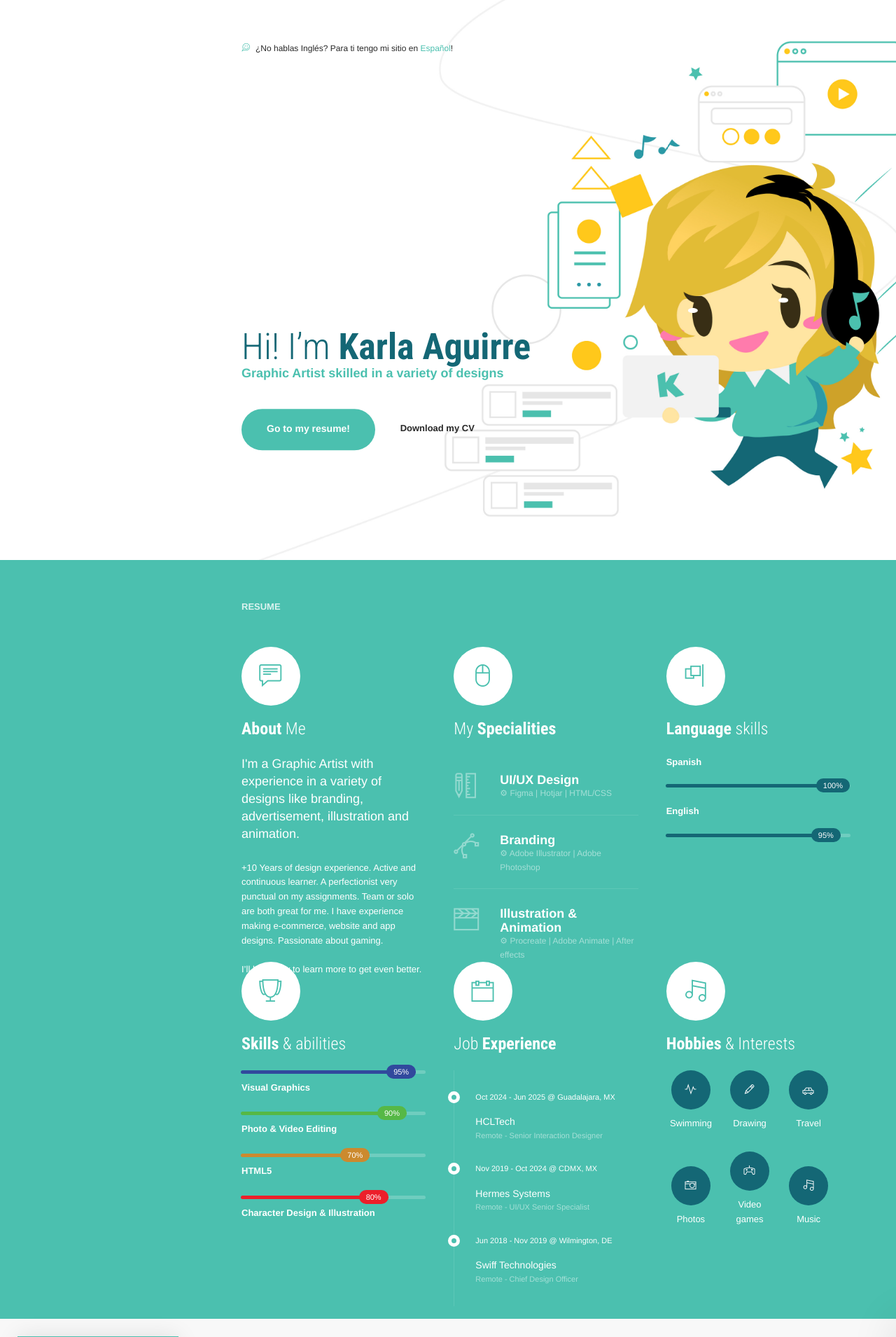
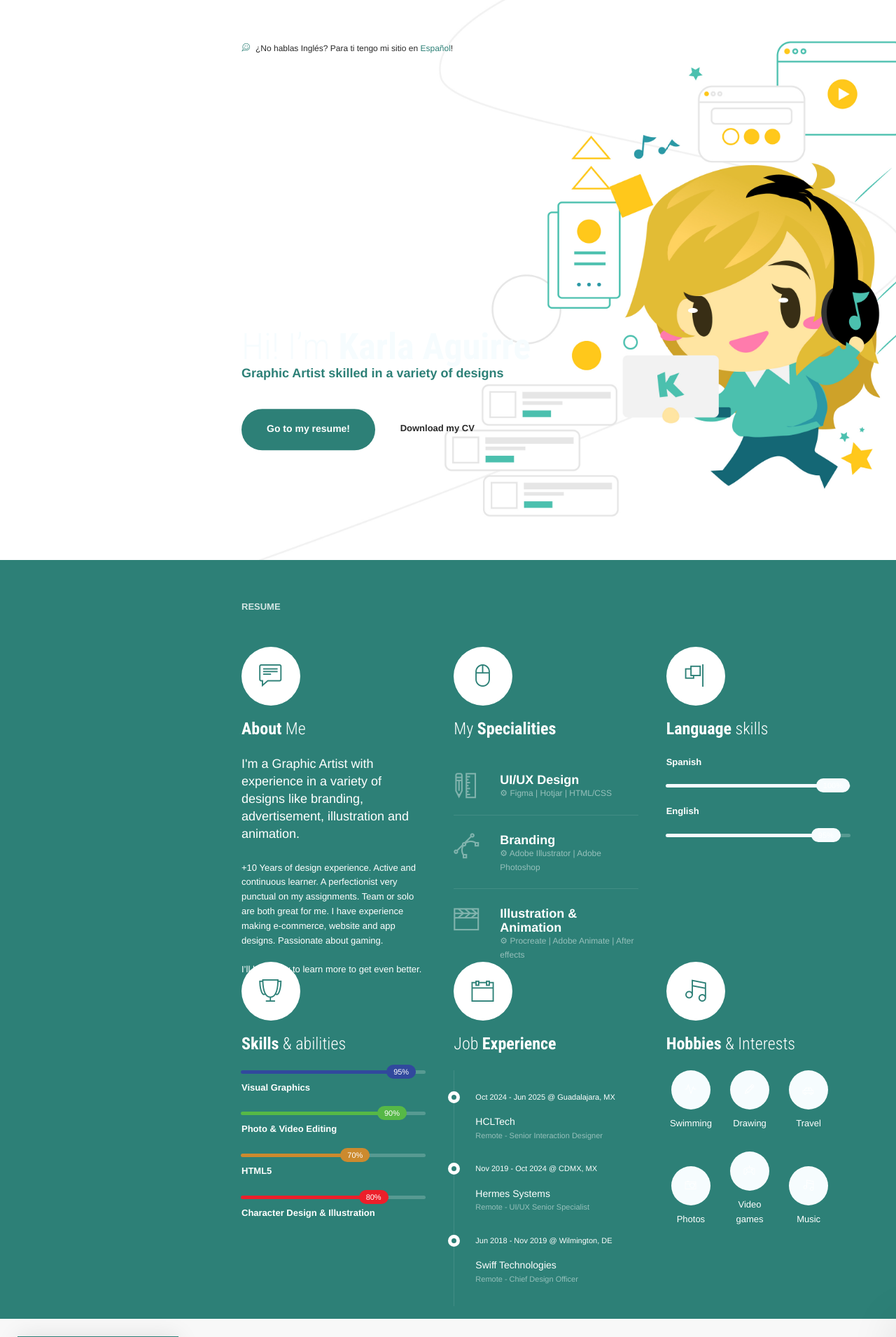
Before and after one commit to kiap91/karlaguirre, a PHP site: page / in a window 1280 px wide, after a click on "Portfolio". Shown: the top 1910 px of the page at 70% size. Run offline with PHP 8.4, Linux system fonts and the light colour scheme; some libraries are stand-ins or nearby versions.

Commit message:
testing accesibility colors

```diff
--- a/assets/css/color/custom.css
+++ b/assets/css/color/custom.css
@@ -2,7 +2,7 @@
 
 /* WITHOUT ACCESSIBILITY COLORS */
 
-a:hover, a:focus,
+/* a:hover, a:focus,
 .text-primary,
 .icon-white,
 #messenger-toggle,
@@ -30,18 +30,18 @@ a:hover, a:focus,
 #ajax-loader:before,
 .owl-pagination .owl-page.active > span {
 	background-color: #4BC0AF;
-}
+} */
 
 
 /* ACCESIBILITY COLORS */
 
-/* a:hover, a:focus,
+a:hover, a:focus,
 .text-primary,
 .icon-white,
 #messenger-toggle,
 .btn-primary:hover, .btn-primary:focus,
 .icon-primary.icon-hover:hover, .icon-primary.icon-hover:focus {
-	color: #1E5750;
+	color: #2D8077;
 }
 
 .bg-primary,
@@ -62,14 +62,14 @@ a:hover, a:focus,
 .nav-panels > li.active > a, .nav-panels > li.active > a:focus, .nav-panels > li.active > a:hover,
 #ajax-loader:before,
 .owl-pagination .owl-page.active > span {
-	background-color: #1E5750;
-}  */
+	background-color: #2D8077;
+}
 
 /* Secondary */
 
 /* WITHOUT ACCESIBILITY */
 
-.text-secondary,
+/* .text-secondary,
 .btn-secondary:hover, .btn-secondary:focus,
 .icon-secondary.icon-hover:hover, .icon-secondary.icon-hover:focus {
 	color: #146775;
@@ -81,14 +81,14 @@ a:hover, a:focus,
 .progress-bar-secondary,
 .te-secondary:before {
 	background-color: #146775;
-}
+} */
 
 /* ACCESIBILITY COLORS */
 
-/* .text-secondary,
+.text-secondary,
 .btn-secondary:hover, .btn-secondary:focus,
 .icon-secondary.icon-hover:hover, .icon-secondary.icon-hover:focus {
-	color: #D1F2FA;
+	color: #F6FCFE;
 }
 
 .bg-secondary,
@@ -96,8 +96,8 @@ a:hover, a:focus,
 .icon-circle.icon-secondary,
 .progress-bar-secondary,
 .te-secondary:before {
-	background-color: #D1F2FA;
-} */
+	background-color: #F6FCFE;
+}
 
 
 /* Tertiary */
```
